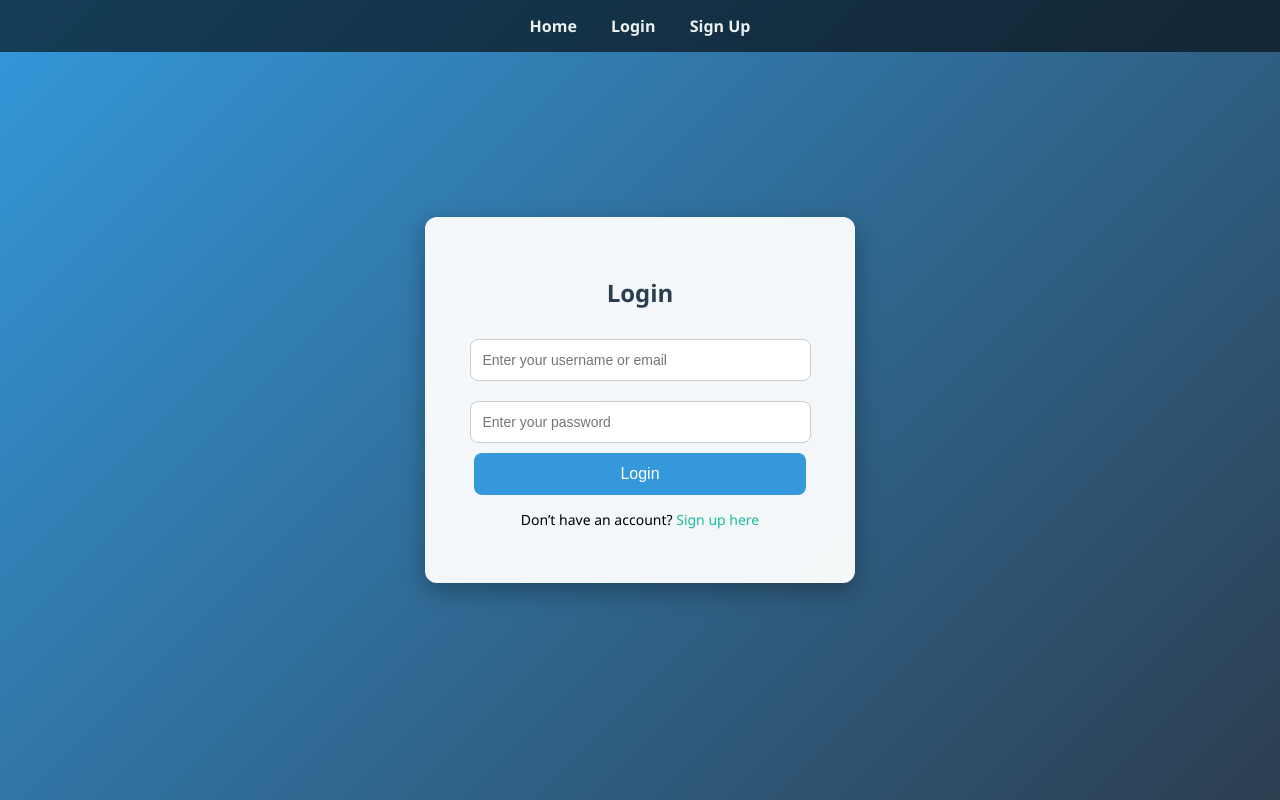
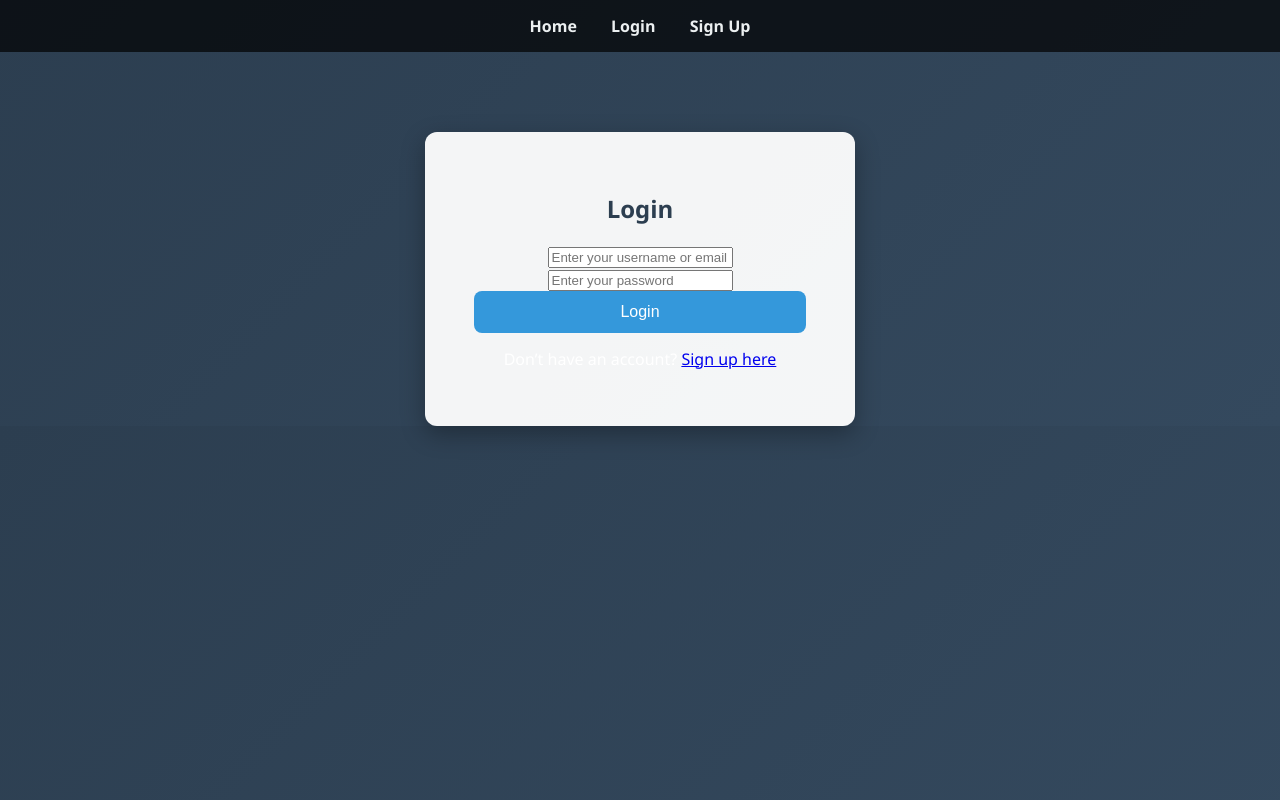
Before and after one commit to Mr-A-Hacker/Yard-sevices, a Flask app: page /login in a window 1280 px wide. Run offline with Flask 3, Linux system fonts and the light colour scheme.

Commit message:
Update login.html
Signed-off-by: MR.A_HACKER <abdullahlababidi70@gmail.com>

```diff
--- a/templates/login.html
+++ b/templates/login.html
@@ -1,104 +1,15 @@
-<!DOCTYPE html>
-<html>
-<head>
-  <title>Login</title>
-  <style>
-    body {
-      font-family: 'Segoe UI', sans-serif;
-      background: linear-gradient(135deg, #3498db, #2c3e50);
-      display: flex;
-      justify-content: center;
-      align-items: center;
-      height: 100vh;
-      margin: 0;
-    }
-    nav {
-      position: absolute;
-      top: 0;
-      width: 100%;
-      background: rgba(0,0,0,0.6);
-      padding: 15px;
-      text-align: center;
-    }
-    nav a {
-      color: #ecf0f1;
-      text-decoration: none;
-      margin: 0 15px;
-      font-weight: bold;
-      transition: 0.3s;
-    }
-    nav a:hover {
-      color: #1abc9c;
-      transform: scale(1.1);
-    }
-    .card {
-      background: rgba(255,255,255,0.95);
-      padding: 40px;
-      border-radius: 12px;
-      box-shadow: 0 8px 25px rgba(0,0,0,0.3);
-      text-align: center;
-      width: 350px;
-      animation: fadeIn 1s ease-in-out;
-    }
-    h2 {
-      margin-bottom: 20px;
-      color: #2c3e50;
-    }
-    input {
-      width: 90%;
-      padding: 12px;
-      margin: 10px 0;
-      border: 1px solid #ccc;
-      border-radius: 8px;
-      font-size: 14px;
-    }
-    button {
-      width: 95%;
-      padding: 12px;
-      background: #3498db;
-      color: white;
-      border: none;
-      border-radius: 8px;
-      font-size: 16px;
-      cursor: pointer;
-      transition: 0.3s;
-    }
-    button:hover {
-      background: #2980b9;
-      transform: scale(1.05);
-    }
-    p {
-      margin-top: 15px;
-      font-size: 14px;
-    }
-    a {
-      color: #1abc9c;
-      text-decoration: none;
-    }
-    a:hover {
-      text-decoration: underline;
-    }
-    @keyframes fadeIn {
-      from {opacity: 0; transform: translateY(-20px);}
-      to {opacity: 1; transform: translateY(0);}
-    }
-  </style>
-</head>
-<body>
-  <nav>
-    <a href="/">Home</a>
-    <a href="/login">Login</a>
-    <a href="/signup">Sign Up</a>
-  </nav>
+{% extends "base.html" %}
 
-  <div class="card">
-    <h2>Login</h2>
-    <form method="POST" action="/login">
-      <input type="text" name="username" placeholder="Enter your username or email" required><br>
-      <input type="password" name="password" placeholder="Enter your password" required><br>
-      <button type="submit">Login</button>
-    </form>
-    <p>Don’t have an account? <a href="/signup">Sign up here</a></p>
-  </div>
-</body>
-</html>
+{% block title %}Login - Yard Services{% endblock %}
+
+{% block content %}
+<div class="card" style="margin:auto; margin-top:80px; background:rgba(255,255,255,0.95); padding:40px; border-radius:12px; box-shadow:0 8px 25px rgba(0,0,0,0.3); width:350px; text-align:center;">
+  <h2 style="color:#2c3e50;">Login</h2>
+  <form method="POST" action="/login">
+    <input type="text" name="username" placeholder="Enter your username or email" required><br>
+    <input type="password" name="password" placeholder="Enter your password" required><br>
+    <button type="submit" style="width:95%; padding:12px; background:#3498db; color:white; border:none; border-radius:8px; font-size:16px; cursor:pointer; transition:0.3s;">Login</button>
+  </form>
+  <p style="margin-top:15px;">Don’t have an account? <a href="/signup">Sign up here</a></p>
+</div>
+{% endblock %}
```
